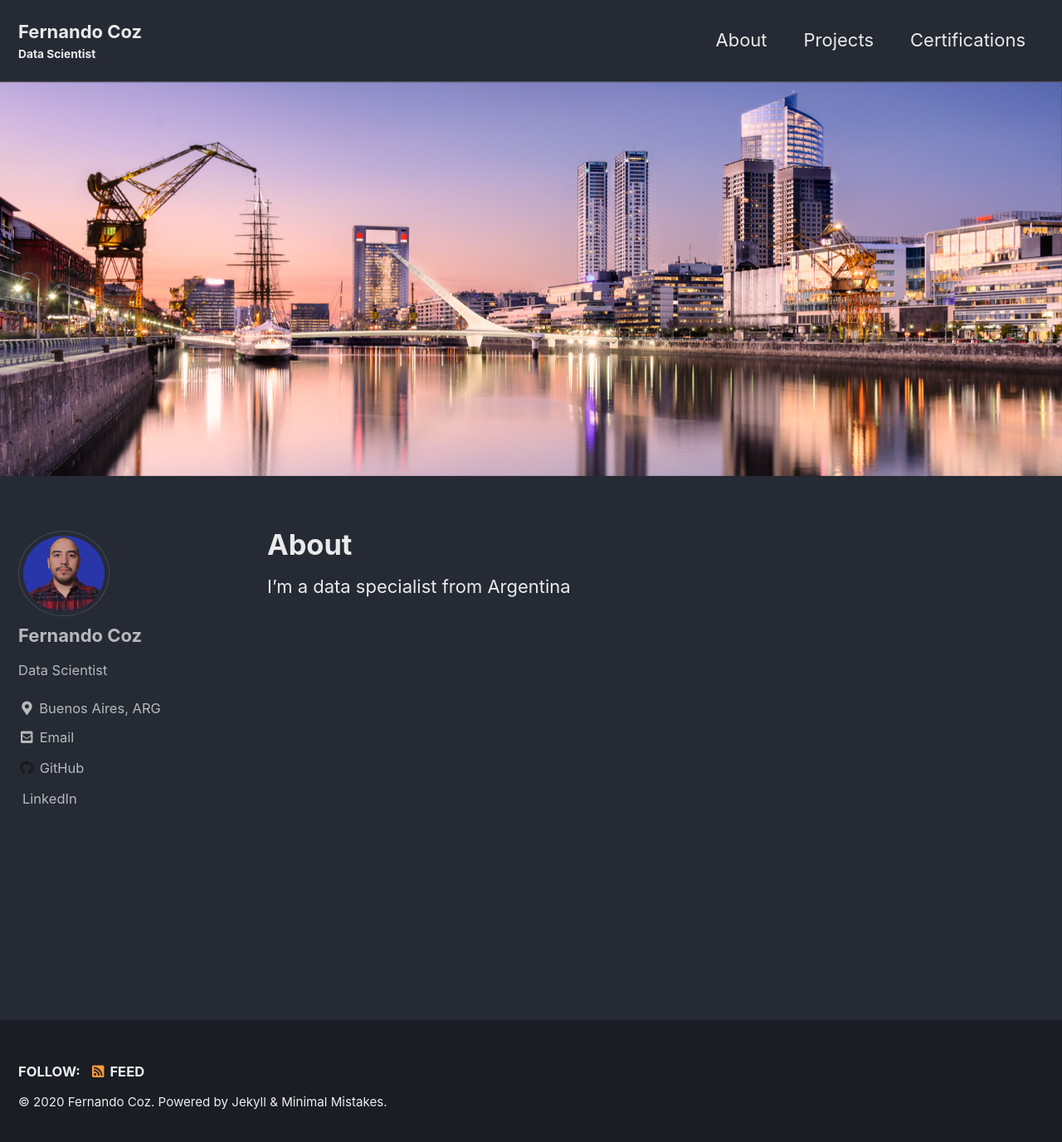
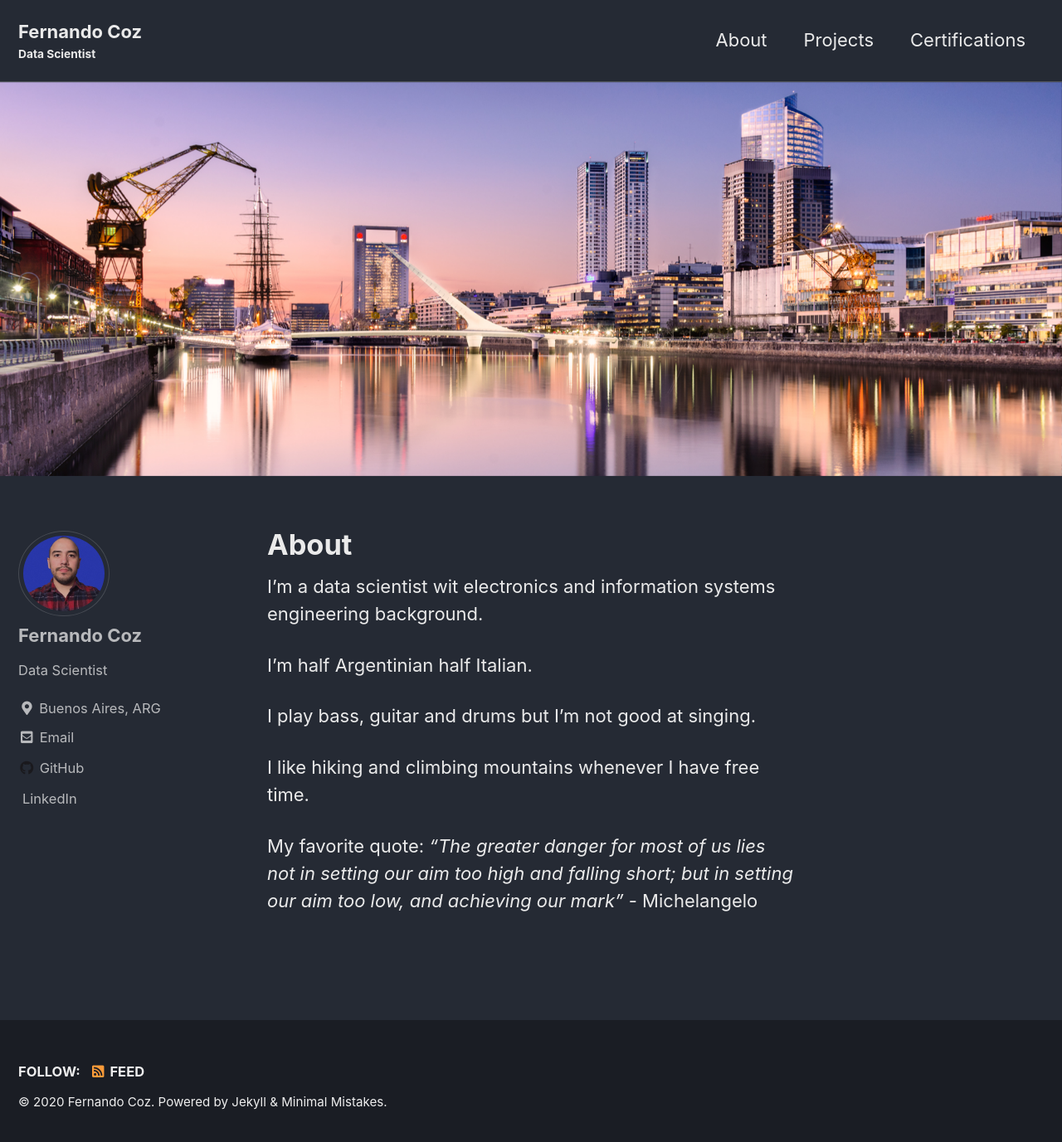
Before and after one commit to ferdcoz/ferdcoz.github.io, a Jekyll site: the page built from _pages/about.md, in a window 1280 px wide and 1385 px high. Shown: the top 1377 px of the window at 83% size. Built offline with Jekyll 4.4.1, drawn with Linux system fonts in a browser that asks for light colours; cached includes are drawn as plain includes.

Commit message:
Update about me page

```diff
--- a/_pages/about.md
+++ b/_pages/about.md
@@ -4,4 +4,12 @@ permalink: /about/
 header:
     image: "/images/ba-banner.jpg"
 ---
-I'm a data specialist from Argentina
+I'm a data scientist wit electronics and information systems engineering background.
+
+I'm half Argentinian half Italian.
+
+I play bass, guitar and drums but I'm not good at singing.
+
+I like hiking and climbing mountains whenever I have free time.
+
+My favorite quote: *"The greater danger for most of us lies not in setting our aim too high and falling short; but in setting our aim too low, and achieving our mark"* - Michelangelo
```
